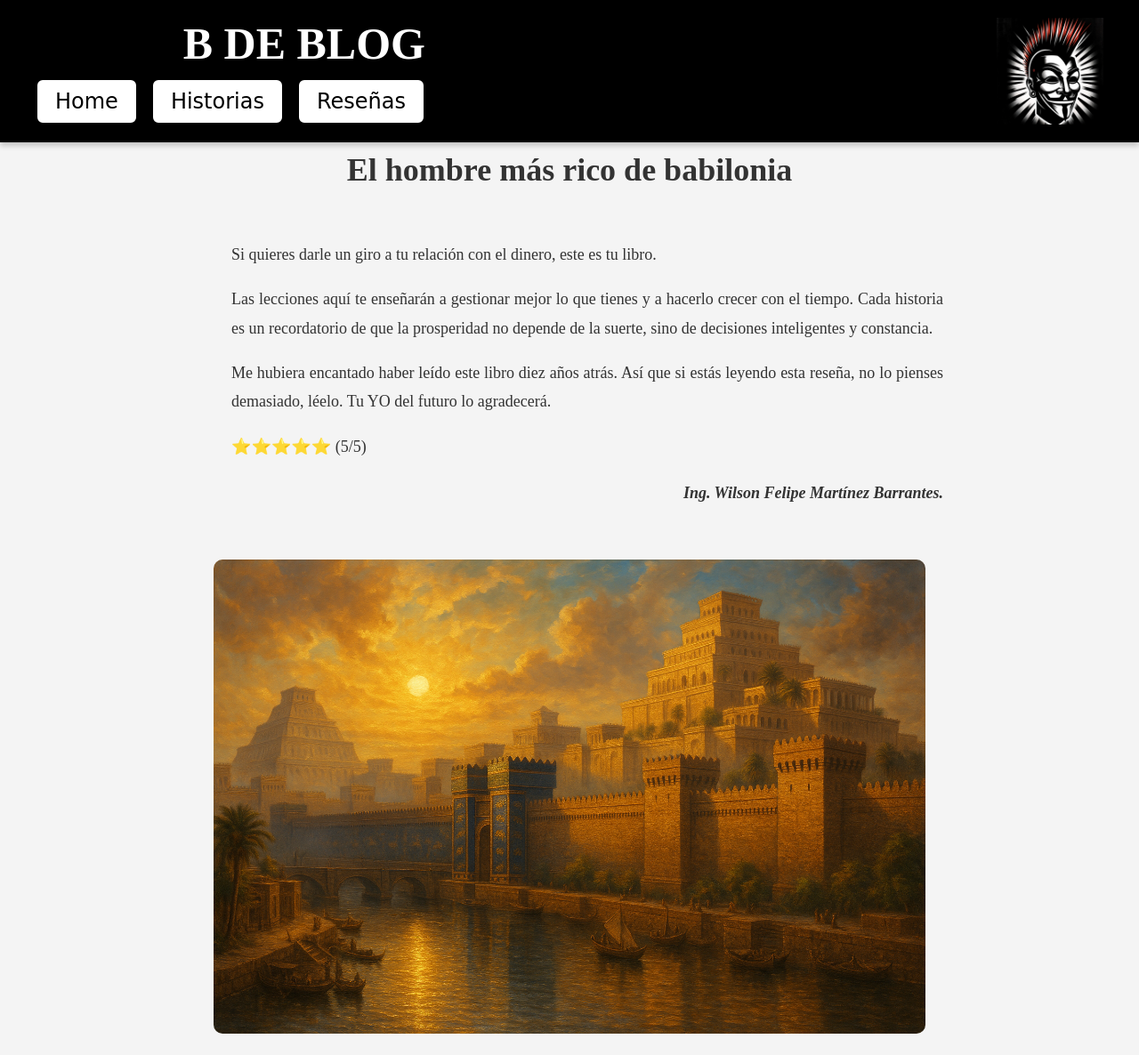
After one commit to WMARBAR/myPage_WFM, a Flask app: page /rese_ElHombreMasRicoBabilonia_Clason in a window 1280 px wide. The commit adds this page. Shown: the whole page at 89% size. Run offline with Flask 3, Linux system fonts and the light colour scheme; some web fonts are replaced.

Commit message:
Reseña del hombre mas rico de babilonia

```diff
--- a/app.py
+++ b/app.py
@@ -116,7 +116,9 @@ def rese_Psicoanalista_Katzenbach():
 def rese_SimboloPerdido_Brown():
     return render_template('rese_SimboloPerdido_Brown.html')  # Archivo rese_SimboloPerdido_Brown
 
-
+@app.route('/rese_ElHombreMasRicoBabilonia_Clason')
+def rese_ElHombreMasRicoBabilonia_Clason():
+    return render_template('rese_ElHombreMasRicoBabilonia_Clason.html')  # Archivo rese_ElHombreMasRicoBabilonia_Clason
 
 if __name__ == '__main__':
     port = int(os.environ.get("PORT", 5000))  # Usa el puerto de Render o 5000 por defecto
--- /dev/null
+++ b/templates/rese_ElHombreMasRicoBabilonia_Clason.html
@@ -0,0 +1,43 @@
+<!DOCTYPE html>
+<html lang="es">
+<head>
+    <meta charset="UTF-8">
+    <meta name="viewport" content="width=device-width, initial-scale=1.0">
+    <title>El hombre más rico de babilonia</title>
+    <link rel="icon" type="image/x-icon" href="{{ url_for('static', filename='guyfox.ico') }}">
+    <link rel="stylesheet" href="{{ url_for('static', filename='styles.css') }}" media="screen and (min-width: 768px)">
+    <link rel="stylesheet" href="{{ url_for('static', filename='styles-media.css') }}" media="screen and (max-width: 767px)">
+</head>
+<body>
+    <!-- Banner con menú integrado -->
+    <header class="banner">
+        <div class="banner-content">
+            <h1 class="banner-title">B DE BLOG</h1>
+            <nav class="banner-menu">
+                <button class="menu-button" onclick="location.href='/'">Home</button>
+                <button class="menu-button" onclick="location.href='/historias'">Historias</button>
+                <button class="menu-button" onclick="location.href='/resenas'">Reseñas</button>
+            </nav>
+        </div>
+        <img src="{{ url_for('static', filename='guyfox.webp') }}" alt="Blog Logo" class="banner-image">
+    </header>
+
+    <div class="container">
+        <h2 class="story-title">El hombre más rico de babilonia</h2>
+        <div class="story-text">
+
+            <p>Si quieres darle un giro a tu relación con el dinero, este es tu libro.</p>
+            <p>Las lecciones aquí te enseñarán a gestionar mejor lo que tienes y a hacerlo crecer con el tiempo. Cada historia es un recordatorio de que la prosperidad no depende de la suerte, sino de decisiones inteligentes y constancia.</p>
+            <p>Me hubiera encantado haber leído este libro diez años atrás. Así que si estás leyendo esta reseña, no lo pienses demasiado, léelo. Tu YO del futuro lo agradecerá.</p>
+
+            <p>⭐⭐⭐⭐⭐ (5/5)</p>
+            <p class="story-author">Ing. Wilson Felipe Martínez Barrantes.</p>
+
+        </div>
+
+        <div class="image-container">
+            <img src="{{ url_for('static', filename='ehmrdb.png') }}" alt="ehmrdb" class="story-image">
+        </div>
+    </div>
+</body>
+</html>
--- a/templates/resenas.html
+++ b/templates/resenas.html
@@ -47,6 +47,9 @@
         <button class="menu-button" onclick="location.href='/rese_FightClub_Palaniuk'">El club de la pelea :  Chuck Palahniuk</button>
         <button class="menu-button" onclick="location.href='/rese_trenAzul_Agata'">El Misterio del tren azul :  Agatha Christie</button>
         <button class="menu-button" onclick="location.href='/rese_SimboloPerdido_Brown'">El símbolo perdido :  Dan Brown</button>
+        <button class="menu-button" onclick="location.href='/rese_ElHombreMasRicoBabilonia_Clason'">El hombre más rico de babilonia :  George S. Clason</button>
+
+
     </div>
 
     <div class="container">
```
Also changed, not shown: static/ehmrdb.png (added).
